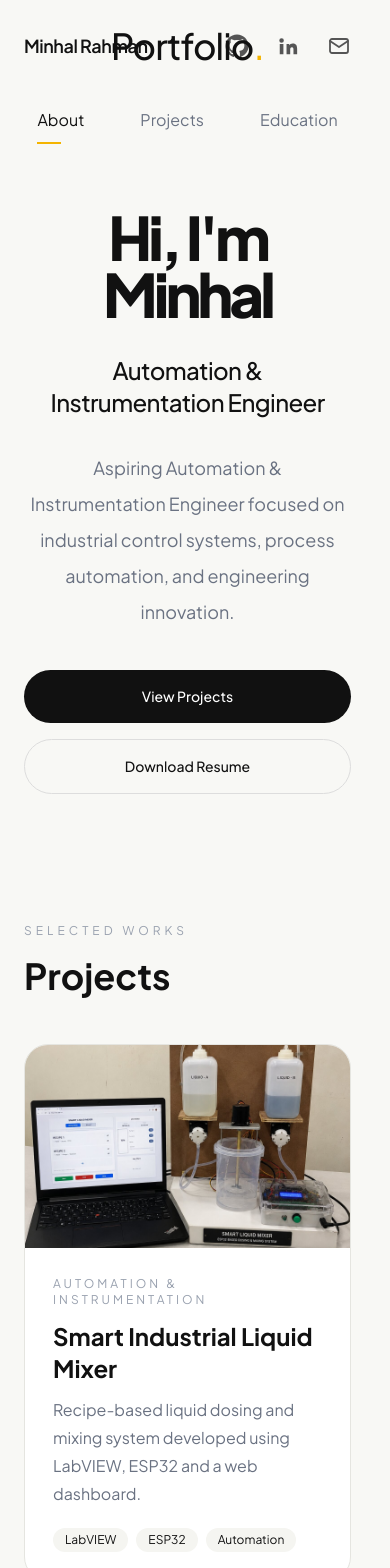
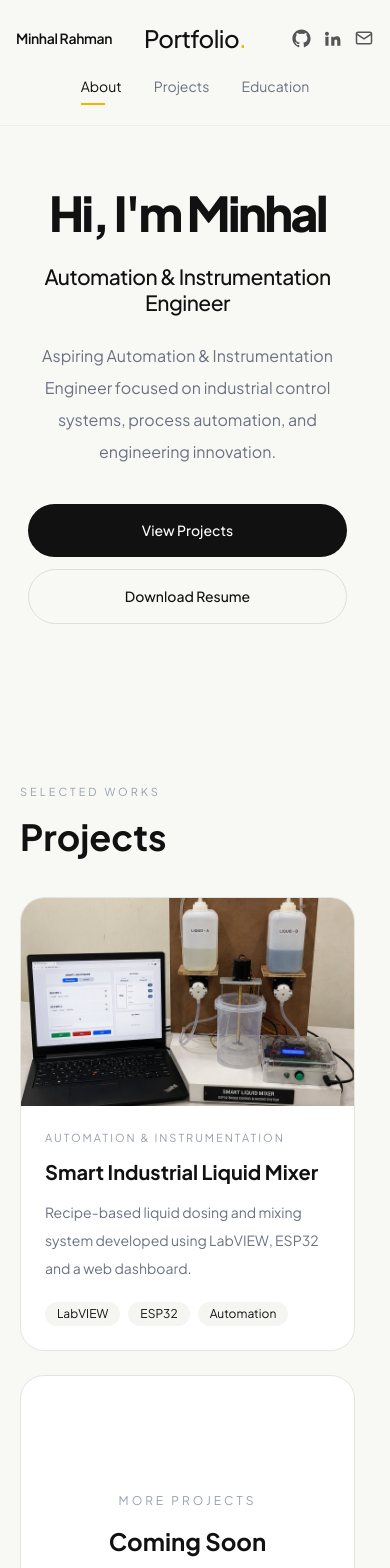
Before and after one commit to Minhal11/minhal-portfolio, a Next.js app: page / in a window 390 px wide. Shown: the top 1568 px of the page. Built offline with nearby package versions, Linux system fonts and the light colour scheme.

Commit message:
Fix fixed header and mobile layout

```diff
--- a/app/page.tsx
+++ b/app/page.tsx
@@ -4,32 +4,40 @@ export default function Home() {
   return (
     <main className="min-h-screen bg-[#F8F8F5] text-[#111111]">
 
-      {/* Header */}
-      <header className="w-full">
-        <div className="max-w-6xl mx-auto px-6 py-8">
+      {/* =========================================================
+          FIXED HEADER + NAVIGATION
+      ========================================================= */}
+      <header className="fixed top-0 left-0 right-0 z-50 w-full bg-[#F8F8F5]/95 backdrop-blur-sm border-b border-[#EAEAE5]/70">
 
-          <div className="flex items-center justify-between">
+        <div className="max-w-6xl mx-auto px-4 sm:px-6 md:px-8 py-5 sm:py-6">
+
+          {/* Top row */}
+          <div className="grid grid-cols-[1fr_auto_1fr] items-center gap-2">
 
             {/* Name */}
-            <Link
-              href="/"
-              className="text-lg font-semibold tracking-tight"
-            >
-              Minhal Rahman
-            </Link>
+            <div className="justify-self-start min-w-0">
+              <Link
+                href="/"
+                className="text-[14px] sm:text-[15px] md:text-lg font-semibold tracking-tight whitespace-nowrap"
+              >
+                Minhal Rahman
+              </Link>
+            </div>
+
 
             {/* Portfolio */}
-            <div className="absolute left-1/2 -translate-x-1/2">
+            <div className="justify-self-center">
               <Link
                 href="/"
-                className="text-4xl font-medium tracking-tight"
+                className="text-[24px] sm:text-[28px] md:text-4xl font-medium tracking-tight whitespace-nowrap"
               >
                 Portfolio<span className="text-[#F4B400]">.</span>
               </Link>
             </div>
 
+
             {/* Social Icons */}
-            <div className="flex items-center gap-7 ml-auto">
+            <div className="justify-self-end flex items-center gap-3 sm:gap-5 md:gap-7">
 
               {/* GitHub */}
               <a
@@ -40,14 +48,15 @@ export default function Home() {
                 className="text-[#555] hover:text-[#111] transition"
               >
                 <svg
-                  width="24"
-                  height="24"
+                  width="19"
+                  height="19"
                   viewBox="0 0 24 24"
                   fill="currentColor"
                 >
                   <path d="M12 .5C5.65.5.5 5.65.5 12c0 5.08 3.29 9.39 7.86 10.91.57.1.78-.25.78-.55v-2.15c-3.2.7-3.88-1.36-3.88-1.36-.52-1.33-1.28-1.69-1.28-1.69-1.05-.72.08-.71.08-.71 1.16.08 1.77 1.19 1.77 1.19 1.03 1.77 2.7 1.26 3.36.96.1-.75.4-1.26.73-1.55-2.56-.29-5.26-1.28-5.26-5.7 0-1.26.45-2.29 1.19-3.1-.12-.29-.52-1.47.11-3.06 0 0 .97-.31 3.18 1.18a11.1 11.1 0 0 1 5.79 0c2.21-1.5 3.18-1.18 3.18-1.18.63 1.59.23 2.77.11 3.06.74.81 1.19 1.84 1.19 3.1 0 4.43-2.71 5.41-5.29 5.69.41.36.78 1.07.78 2.16v3.2c0 .31.2.66.79.55A11.52 11.52 0 0 0 23.5 12C23.5 5.65 18.35.5 12 .5Z" />
                 </svg>
               </a>
+
 
               {/* LinkedIn */}
               <a
@@ -58,14 +67,15 @@ export default function Home() {
                 className="text-[#555] hover:text-[#111] transition"
               >
                 <svg
-                  width="22"
-                  height="22"
+                  width="19"
+                  height="19"
                   viewBox="0 0 24 24"
                   fill="currentColor"
                 >
                   <path d="M4.98 3.5A2.49 2.49 0 1 1 5 8.48a2.49 2.49 0 0 1-.02-4.98ZM3 9.75h4V21H3V9.75Zm6.5 0h3.83v1.54h.05c.53-1 1.84-2.05 3.79-2.05 4.05 0 4.8 2.66 4.8 6.12V21h-4v-4.99c0-1.19-.02-2.72-1.66-2.72-1.66 0-1.91 1.3-1.91 2.64V21h-4V9.75Z" />
                 </svg>
               </a>
+
 
               {/* Email */}
               <a
@@ -74,8 +84,8 @@ export default function Home() {
                 className="text-[#555] hover:text-[#111] transition"
               >
                 <svg
-                  width="24"
-                  height="24"
+                  width="20"
+                  height="20"
                   viewBox="0 0 24 24"
                   fill="none"
                   stroke="currentColor"
@@ -91,27 +101,31 @@ export default function Home() {
             </div>
           </div>
 
+
           {/* Navigation */}
-          <nav className="flex justify-center gap-14 mt-12">
+          <nav className="flex justify-center gap-8 sm:gap-10 md:gap-14 mt-5 sm:mt-6">
 
             <a
               href="#about"
-              className="relative text-[16px] text-[#111] pb-3"
+              className="relative text-[14px] sm:text-[15px] md:text-[16px] text-[#111] pb-2"
             >
               About
+
               <span className="absolute left-0 bottom-0 w-6 h-[2px] bg-[#F4B400]" />
             </a>
 
+
             <a
               href="#projects"
-              className="text-[16px] text-gray-500 hover:text-[#111] transition pb-3"
+              className="text-[14px] sm:text-[15px] md:text-[16px] text-gray-500 hover:text-[#111] transition pb-2"
             >
               Projects
             </a>
 
+
             <a
               href="#education"
-              className="text-[16px] text-gray-500 hover:text-[#111] transition pb-3"
+              className="text-[14px] sm:text-[15px] md:text-[16px] text-gray-500 hover:text-[#111] transition pb-2"
             >
               Education
             </a>
@@ -122,32 +136,38 @@ export default function Home() {
       </header>
 
 
-      {/* Hero */}
+      {/* =========================================================
+          HERO
+          Extra top padding compensates for fixed header
+      ========================================================= */}
       <section
         id="about"
-        className="min-h-[650px] flex items-center"
+        className="min-h-[650px] flex items-center pt-[190px] sm:pt-[200px] md:pt-[215px] pb-20"
       >
 
-        <div className="max-w-6xl mx-auto px-6 w-full">
+        <div className="max-w-6xl mx-auto px-5 sm:px-6 w-full">
 
           <div className="text-center max-w-4xl mx-auto">
 
-            <h1 className="text-6xl sm:text-7xl md:text-8xl font-black tracking-[-4px] leading-[0.95]">
+            <h1 className="text-[48px] sm:text-6xl md:text-7xl lg:text-8xl font-black tracking-[-2.5px] sm:tracking-[-3px] md:tracking-[-4px] leading-[0.95]">
               Hi, I&apos;m Minhal
             </h1>
 
-            <h2 className="mt-8 text-2xl sm:text-3xl md:text-4xl font-medium tracking-tight">
+
+            <h2 className="mt-7 sm:mt-8 text-[21px] sm:text-2xl md:text-3xl lg:text-4xl font-medium tracking-tight leading-tight">
               Automation &amp; Instrumentation Engineer
             </h2>
 
-            <p className="mt-8 text-lg md:text-xl text-gray-500 leading-9 max-w-3xl mx-auto">
+
+            <p className="mt-6 sm:mt-8 text-[16px] sm:text-lg md:text-xl text-gray-500 leading-8 sm:leading-9 max-w-[680px] mx-auto">
               Aspiring Automation &amp; Instrumentation Engineer focused on
               industrial control systems, process automation, and engineering
               innovation.
             </p>
 
+
             {/* Buttons */}
-            <div className="mt-10 flex flex-col sm:flex-row justify-center gap-4">
+            <div className="mt-9 sm:mt-10 flex flex-col sm:flex-row justify-center gap-3 sm:gap-4 px-2 sm:px-0">
 
               {/* View Projects */}
               <a
@@ -164,10 +184,14 @@ export default function Home() {
                   font-medium
                   hover:bg-[#2a2a2a]
                   transition
+                  inline-flex
+                  items-center
+                  justify-center
                 "
               >
                 View Projects
               </a>
+
 
               {/* Download Resume */}
               <a
@@ -201,21 +225,25 @@ export default function Home() {
       </section>
 
 
-      {/* Projects */}
+      {/* =========================================================
+          PROJECTS
+      ========================================================= */}
       <section
         id="projects"
-        className="max-w-6xl mx-auto px-6 py-24"
+        className="max-w-6xl mx-auto px-5 sm:px-6 py-20 sm:py-24"
       >
 
-        <p className="text-[12px] tracking-[4px] text-gray-400 uppercase">
+        <p className="text-[11px] sm:text-[12px] tracking-[3px] sm:tracking-[4px] text-gray-400 uppercase">
           Selected Works
         </p>
 
-        <h2 className="mt-4 text-4xl md:text-5xl font-bold">
+
+        <h2 className="mt-4 text-4xl sm:text-5xl font-bold">
           Projects
         </h2>
 
-        <div className="mt-12 grid md:grid-cols-2 gap-8">
+
+        <div className="mt-10 sm:mt-12 grid md:grid-cols-2 gap-6 sm:gap-8">
 
           {/* Liquid Mixer */}
           <Link
@@ -249,20 +277,24 @@ export default function Home() {
 
             </div>
 
-            <div className="p-7">
 
-              <p className="text-xs uppercase tracking-[3px] text-gray-400">
+            <div className="p-6 sm:p-7">
+
+              <p className="text-[11px] sm:text-xs uppercase tracking-[2px] sm:tracking-[3px] text-gray-400">
                 Automation &amp; Instrumentation
               </p>
 
-              <h3 className="mt-3 text-2xl font-bold">
+
+              <h3 className="mt-3 text-xl sm:text-2xl font-bold">
                 Smart Industrial Liquid Mixer
               </h3>
 
-              <p className="mt-3 text-gray-500 leading-7">
+
+              <p className="mt-3 text-sm sm:text-base text-gray-500 leading-7">
                 Recipe-based liquid dosing and mixing system developed using
                 LabVIEW, ESP32 and a web dashboard.
               </p>
+
 
               <div className="mt-5 flex flex-wrap gap-2">
 
@@ -296,7 +328,8 @@ export default function Home() {
               flex
               items-center
               justify-center
-              min-h-[420px]
+              min-h-[360px]
+              md:min-h-[420px]
             "
           >
 
@@ -306,9 +339,11 @@ export default function Home() {
                 More Projects
               </p>
 
+
               <h3 className="mt-4 text-2xl font-bold">
                 Coming Soon
               </h3>
+
 
               <p className="mt-3 text-gray-500">
                 More engineering and automation projects will be added here.
@@ -323,35 +358,42 @@ export default function Home() {
       </section>
 
 
-      {/* Education */}
+      {/* =========================================================
+          EDUCATION
+          We will redesign this in the next step.
+      ========================================================= */}
       <section
         id="education"
         className="bg-white border-t border-[#EAEAE5]"
       >
 
-        <div className="max-w-6xl mx-auto px-6 py-24">
+        <div className="max-w-6xl mx-auto px-5 sm:px-6 py-20 sm:py-24">
 
-          <p className="text-[12px] tracking-[4px] text-gray-400 uppercase">
+          <p className="text-[11px] sm:text-[12px] tracking-[3px] sm:tracking-[4px] text-gray-400 uppercase">
             Academic Background
           </p>
 
-          <h2 className="mt-4 text-4xl md:text-5xl font-bold">
+
+          <h2 className="mt-4 text-4xl sm:text-5xl font-bold">
             Education
           </h2>
 
-          <div className="mt-12">
 
-            <div className="border-l-2 border-[#F4B400] pl-6">
+          <div className="mt-10 sm:mt-12">
+
+            <div className="border-l-2 border-[#F4B400] pl-5 sm:pl-6">
 
               <p className="text-sm text-gray-400">
                 B.Tech
               </p>
 
-              <h3 className="mt-2 text-2xl font-bold">
+
+              <h3 className="mt-2 text-xl sm:text-2xl font-bold">
                 Electronics &amp; Instrumentation Engineering
               </h3>
 
-              <p className="mt-2 text-gray-500">
+
+              <p className="mt-2 text-sm sm:text-base text-gray-500 leading-7">
                 Focused on industrial automation, control systems,
                 instrumentation and process engineering.
               </p>
@@ -365,8 +407,10 @@ export default function Home() {
       </section>
 
 
-      {/* Footer */}
-      <footer className="max-w-6xl mx-auto px-6 py-12">
+      {/* =========================================================
+          FOOTER
+      ========================================================= */}
+      <footer className="max-w-6xl mx-auto px-5 sm:px-6 py-10 sm:py-12">
 
         <div className="flex flex-col sm:flex-row justify-between gap-6">
 
@@ -374,7 +418,8 @@ export default function Home() {
             © 2026 Minhal Rahman
           </p>
 
-          <div className="flex gap-6">
+
+          <div className="flex flex-wrap gap-5 sm:gap-6">
 
             <a
               href="https://github.com/Minhal11"
@@ -385,6 +430,7 @@ export default function Home() {
               GitHub
             </a>
 
+
             <a
               href="https://www.linkedin.com/in/minhal-rahman/"
               target="_blank"
@@ -393,6 +439,7 @@ export default function Home() {
             >
               LinkedIn
             </a>
+
 
             <a
               href="mailto:minhalrahman21@gmail.com"
```
